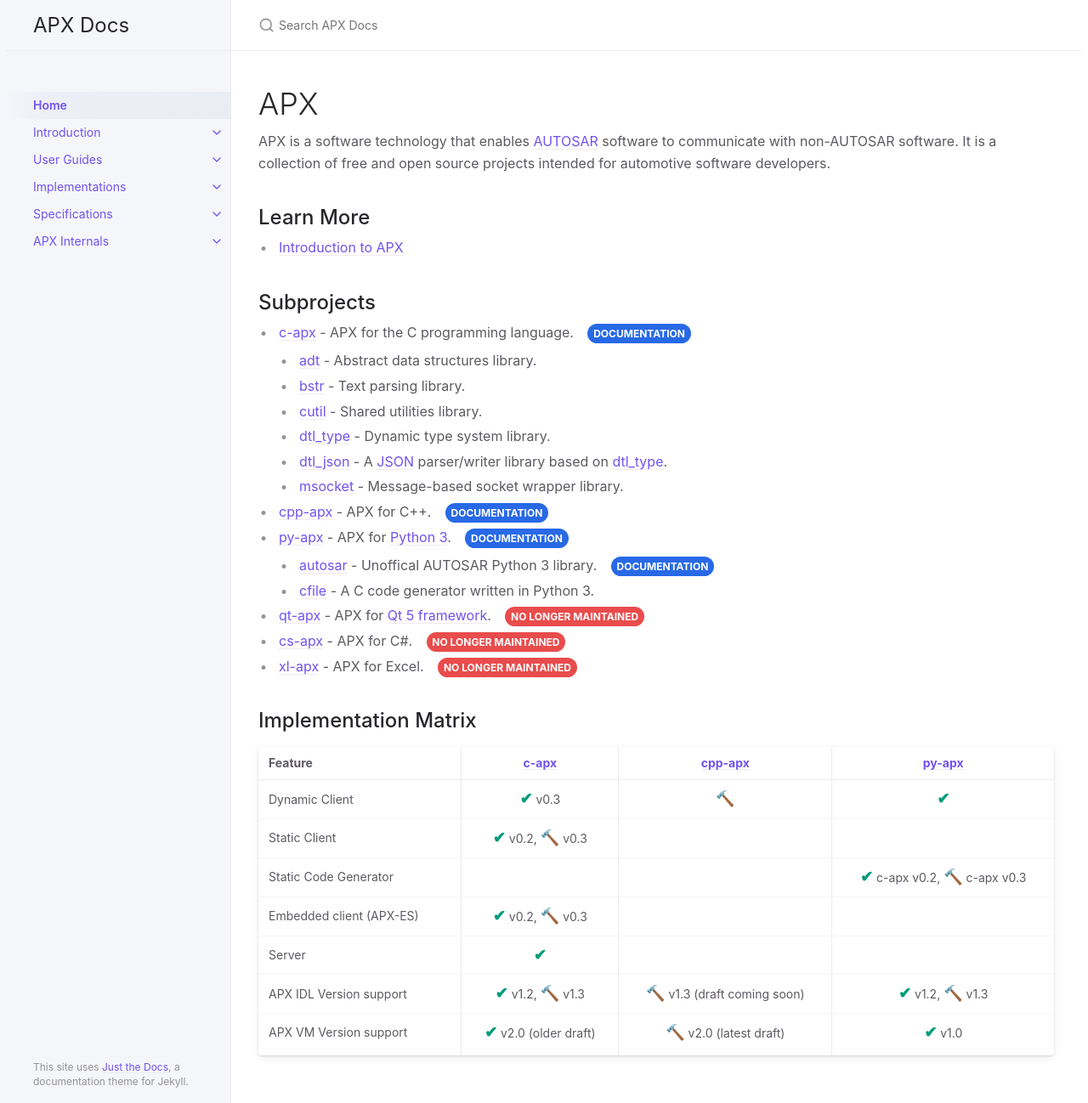
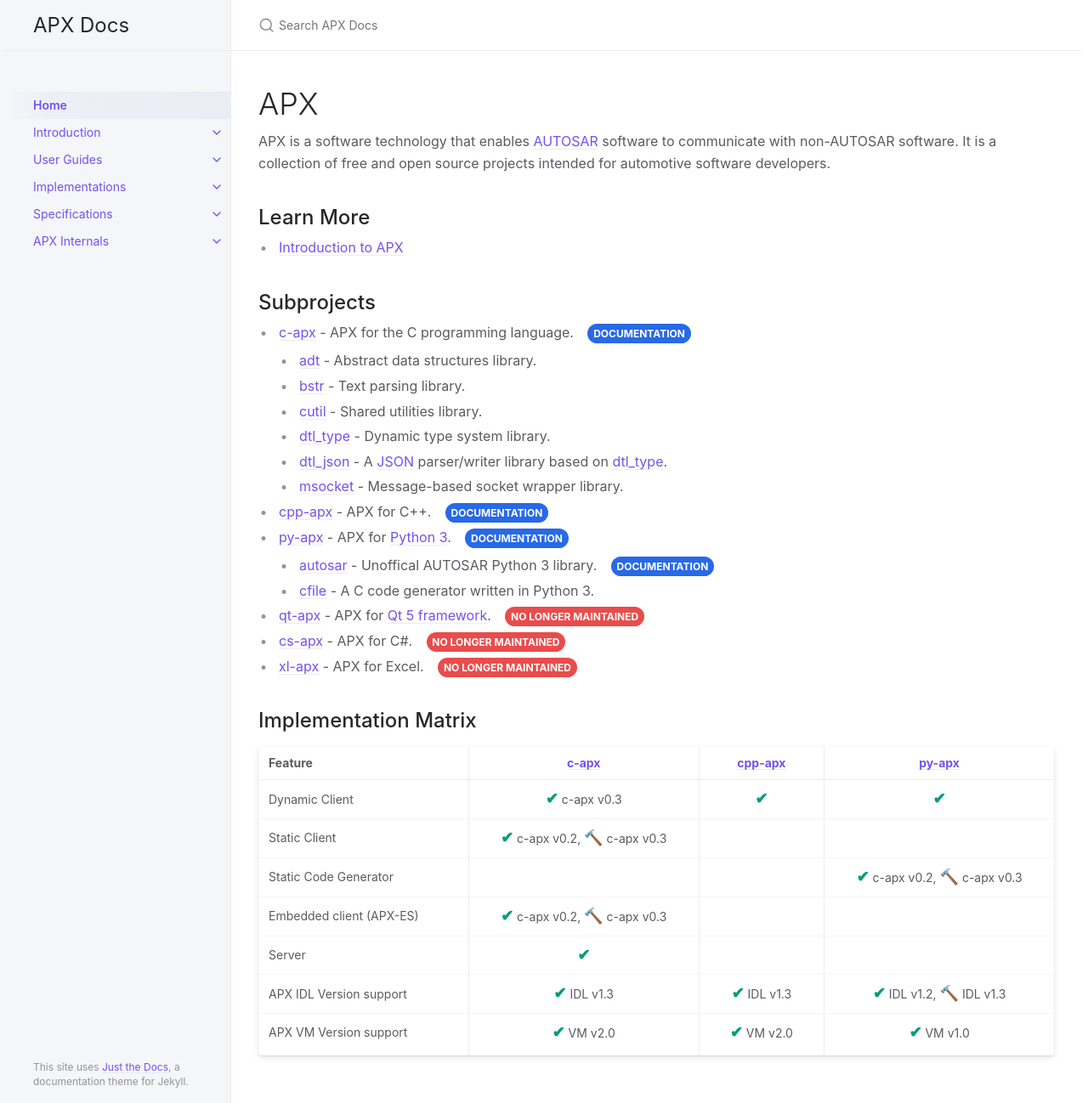
Before and after one commit to cogu/apx, a Jekyll site: the page built from index.md, in a window 1280 px wide and 1298 px high. Shown: the whole window at 85% size. Built offline with Jekyll 4.4.1, drawn with Linux system fonts in a browser that asks for light colours.

Commit message:
Update implementation matrix

```diff
--- a/index.md
+++ b/index.md
@@ -63,10 +63,10 @@ It is a collection of free and open source projects intended for automotive soft
 
 | Feature                 | [c-apx](https://github.com/cogu/c-apx)                                             | [cpp-apx](https://github.com/cogu/cpp-apx)               | [py-apx](https://github.com/cogu/py-apx)                                           |
 |:------------------------|:----------------------------------------------------------------------------------:|:--------------------------------------------------------:|:----------------------------------------------------------------------------------:|
-| Dynamic Client          | **&#x2714;**{:.text-green-200 .fs-5} v0.3                                          | **&#x1F528;**{:.fs-5}                                    | **&#x2714;**{:.text-green-200 .fs-5}                                               |
-| Static Client           | **&#x2714;**{:.text-green-200 .fs-5} v0.2, **&#x1F528;**{:.fs-5} v0.3              |                                                          |                                                                                    |
+| Dynamic Client          | **&#x2714;**{:.text-green-200 .fs-5} c-apx v0.3                                    | **&#x2714;**{:.text-green-200 .fs-5}                     | **&#x2714;**{:.text-green-200 .fs-5}                                               |
+| Static Client           | **&#x2714;**{:.text-green-200 .fs-5} c-apx v0.2, **&#x1F528;**{:.fs-5}  c-apx v0.3 |                                                          |                                                                                    |
 | Static Code Generator   |                                                                                    |                                                          | **&#x2714;**{:.text-green-200 .fs-5} c-apx v0.2, **&#x1F528;**{:.fs-5}  c-apx v0.3 |
-| Embedded client (APX-ES)| **&#x2714;**{:.text-green-200 .fs-5} v0.2, **&#x1F528;**{:.fs-5}  v0.3             |                                                          |                                                                                    |
+| Embedded client (APX-ES)| **&#x2714;**{:.text-green-200 .fs-5} c-apx v0.2, **&#x1F528;**{:.fs-5}  c-apx v0.3 |                                                          |                                                                                    |
 | Server                  | **&#x2714;**{:.text-green-200 .fs-5}                                               |                                                          |                                                                                    |
-| APX IDL Version support | **&#x2714;**{:.text-green-200 .fs-5} v1.2, **&#x1F528;**{:.fs-5}  v1.3             | **&#x1F528;**{:.fs-5}  v1.3 (draft coming soon)          | **&#x2714;**{:.text-green-200 .fs-5} v1.2, **&#x1F528;**{:.fs-5}  v1.3             |
-| APX VM Version support  | **&#x2714;**{:.text-green-200 .fs-5} v2.0 (older draft)                            | **&#x1F528;**{:.fs-5}  v2.0 (latest draft)               | **&#x2714;**{:.text-green-200 .fs-5} v1.0                                          |
+| APX IDL Version support | **&#x2714;**{:.text-green-200 .fs-5} IDL v1.3                                      | **&#x2714;**{:.text-green-200 .fs-5} IDL v1.3            | **&#x2714;**{:.text-green-200 .fs-5} IDL v1.2, **&#x1F528;**{:.fs-5} IDL v1.3      |
+| APX VM Version support  | **&#x2714;**{:.text-green-200 .fs-5} VM v2.0                                       | **&#x2714;**{:.text-green-200 .fs-5} VM v2.0             | **&#x2714;**{:.text-green-200 .fs-5} VM v1.0                                       |
```
